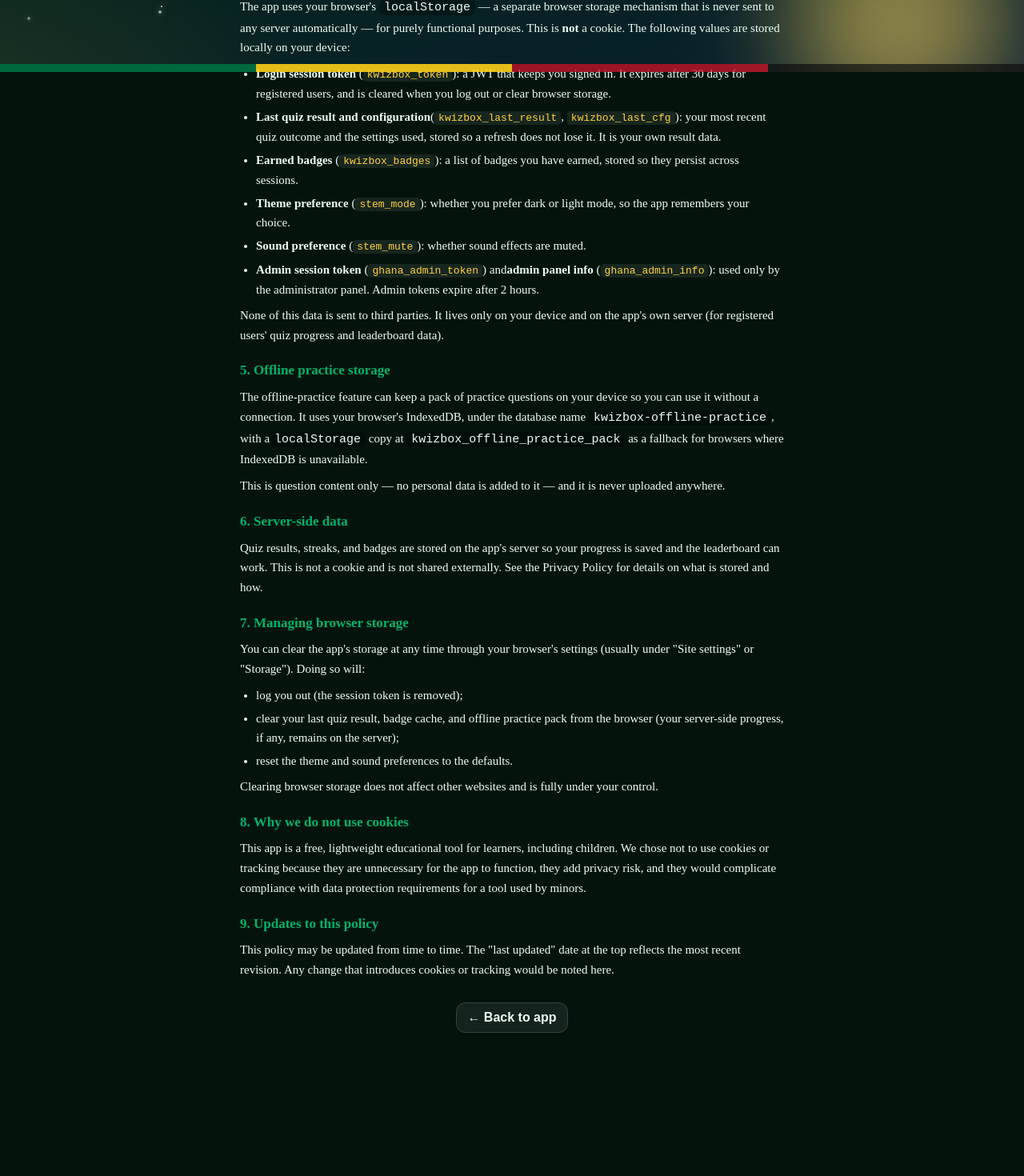
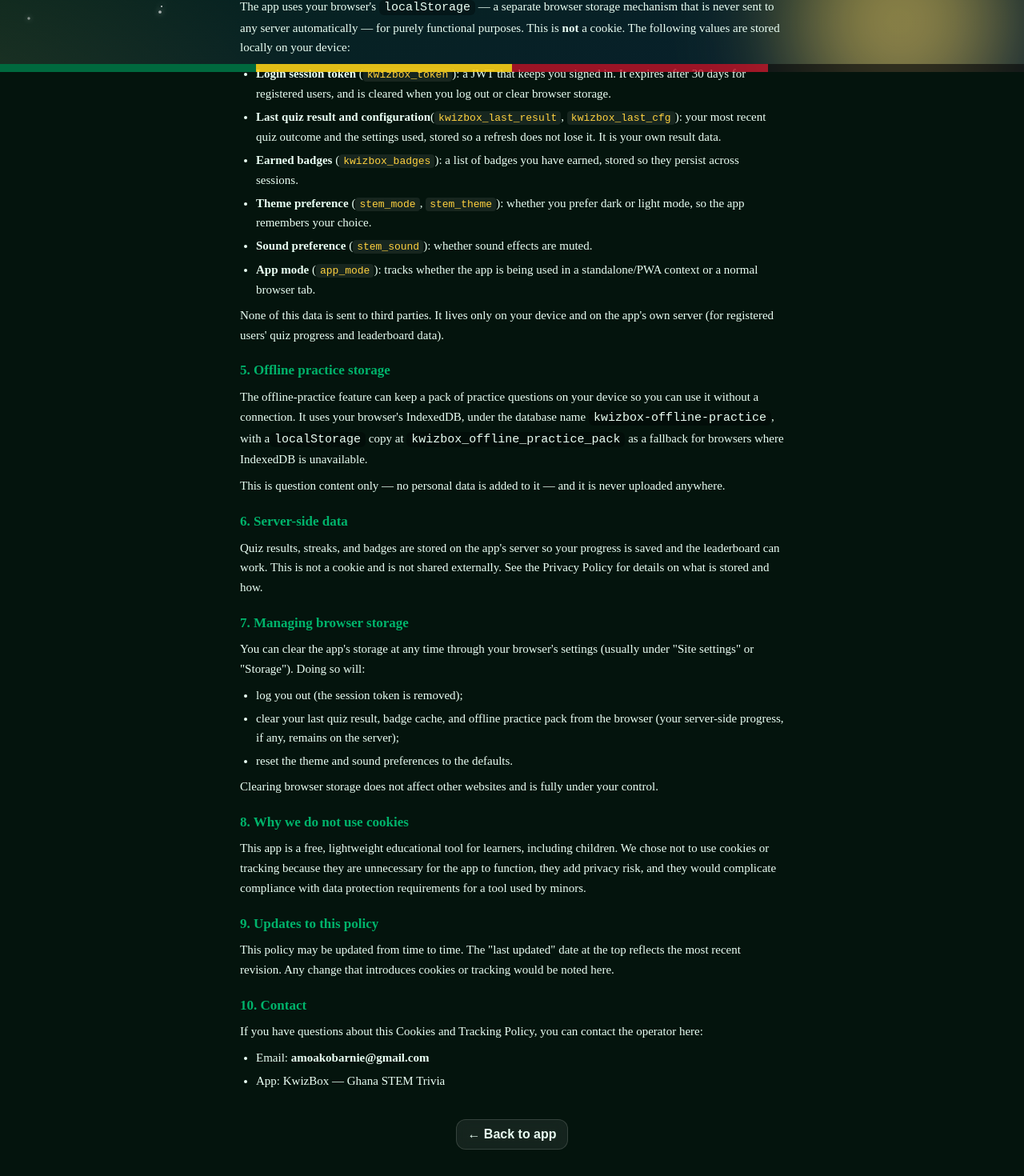
Before and after one commit to AmoakoBarnie/KwizBox, a React (Vite) app in the folder frontend/: page /cookie-policy in a window 1280 px wide. Shown: the part 710-2180 px from the top of the page at 80% size. Before the commit the page ends 2041 px from the top, so only its background shows below. Built offline with nearby package versions, Linux system fonts and the light colour scheme; no server answers.

Commit message:
chore: prepare publish-ready policy, Android signing scaffold, and gitignore cleanup

```diff
--- a/frontend/src/pages/CookiePolicy.jsx
+++ b/frontend/src/pages/CookiePolicy.jsx
@@ -82,17 +82,16 @@ export default function CookiePolicy() {
               you have earned, stored so they persist across sessions.
             </li>
             <li>
-              <strong>Theme preference</strong> (<code>stem_mode</code>): whether you prefer
-              dark or light mode, so the app remembers your choice.
+              <strong>Theme preference</strong> (<code>stem_mode</code>, <code>stem_theme</code>):
+              whether you prefer dark or light mode, so the app remembers your choice.
             </li>
             <li>
-              <strong>Sound preference</strong> (<code>stem_mute</code>): whether sound
+              <strong>Sound preference</strong> (<code>stem_sound</code>): whether sound
               effects are muted.
             </li>
             <li>
-              <strong>Admin session token</strong> (<code>ghana_admin_token</code>) and
-              <strong>admin panel info</strong> (<code>ghana_admin_info</code>): used only by
-              the administrator panel. Admin tokens expire after 2 hours.
+              <strong>App mode</strong> (<code>app_mode</code>): tracks whether the app is
+              being used in a standalone/PWA context or a normal browser tab.
             </li>
           </ul>
           <p>
@@ -161,6 +160,18 @@ export default function CookiePolicy() {
             would be noted here.
           </p>
         </section>
+
+        <section className="policy-section">
+          <h2 className="policy-h2">10. Contact</h2>
+          <p>
+            If you have questions about this Cookies and Tracking Policy, you can contact the
+            operator here:
+          </p>
+          <ul className="policy-list">
+            <li>Email: <strong>amoakobarnie@gmail.com</strong></li>
+            <li>App: KwizBox — Ghana STEM Trivia</li>
+          </ul>
+        </section>
       </div>
 
       <div className="policy-nav">
--- a/frontend/src/pages/TermsAndConditions.jsx
+++ b/frontend/src/pages/TermsAndConditions.jsx
@@ -154,6 +154,23 @@ export default function TermsAndConditions() {
             be resolved in the courts of Ghana to the extent that a court has jurisdiction.
           </p>
         </section>
+
+        <section className="policy-section">
+          <h2 className="policy-h2">14. Contact</h2>
+          <p>
+            If you have questions about these terms, the Privacy Policy, or the App itself,
+            you can contact the operator here:
+          </p>
+          <ul className="policy-list">
+            <li>Email: <strong>amoakobarnie@gmail.com</strong></li>
+            <li>App: KwizBox — Ghana STEM Trivia</li>
+          </ul>
+          <p>
+            We aim to respond to reasonable inquiries within a reasonable time. This contact
+            channel is for app-related questions only; account deletion requests can also be
+            submitted from within the App via Settings.
+          </p>
+        </section>
       </div>
 
       <div className="policy-nav">
```
Also changed, not shown: 3 other files (tests, documents, lock files or other folders).
